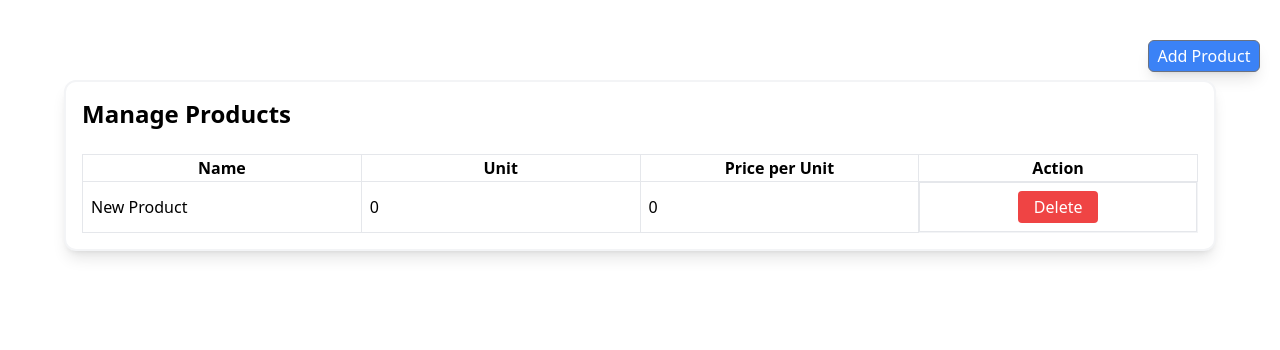
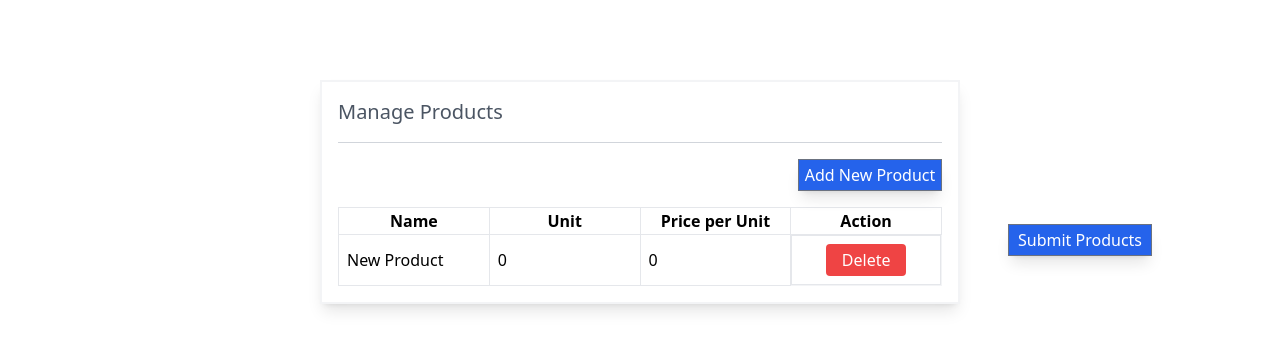
Before and after one commit to Salmanalfariz415/Grocery-Store-System, a Python web app: template templates/products.html in a window 1280 px wide. Shown: the top 350 px of the page. Run offline with Jinja, Linux system fonts and the light colour scheme; the template is opened without the code that fills it, so the values that code supplies are empty; some libraries are stand-ins or nearby versions.

Commit message:
Modified the design of the products page

```diff
--- a/static/script.js
+++ b/static/script.js
@@ -28,25 +28,31 @@ table.addEventListener("click", function (e) {
 
     // Check if it's the first row
     if (row === table.firstElementChild) {
-      // Reset the first row
       row.innerHTML = `
         <td class="border-2 p-2" contenteditable="true">New Product</td>
         <td class="border-2 p-2" contenteditable="true">0</td>
         <td class="border-2 p-2" contenteditable="true">0</td>
-        <td class="border-2 flex justify-center items-center p-2">
+        <td class="border-2 p-2 flex justify-center items-center">
           <button class="bg-red-500 text-white px-4 py-1 rounded delete-btn">
             Delete
           </button>
         </td>
       `;
     } else {
-      // Delete other rows
       row.remove();
     }
   }
  });
-// The key change is checking if (row === table.firstElementChild) to determine if it's the first row, then either resetting it or deleting it accordingly. This way:
 
-// First row: Clicking Delete resets the content back to defaults
-// Other rows: Clicking Delete removes them completely
-// Claude is AI and can make mistakes. Please double-check responses.
+async function addProduct(name, unit, price) {
+  const response = await fetch("http://127.0.0.1:5500/templates/products.html", {
+    method: "POST",
+    headers: {
+      "Content-Type": "application/json"
+    },
+    body: JSON.stringify({ name, unit, price })
+  });
+
+  const data = await response.json();
+  console.log(data);
+}
--- a/templates/products.html
+++ b/templates/products.html
@@ -9,37 +9,62 @@
 
 </head>
 
-<body class="bg-gray-40">
-    <button id="Add_Product" class="absolute top-10 right-5 w-[7rem] min-h-8
+<body class="bg-gray-40 grid ">
+
+  <div class="grid grid-cols-4">
+
+    <div class="col-span-1 "></div>
+
+    <div class="col-span-2 relative bg-white max-w-4xl mx-auto p-4 mt-20
+                border-2 border-gray-100 shadow-lg">
+
+
+          <h1 class="text-xl text-gray-600 mb-2 ">Manage Products</h1>
+          <hr class="my-4 border-gray-300 ">
+
+          <div class="flex justify-end grid grid-cols-2 grid-rows-1">
+            <!-- to make the button right-aligned -->
+            <div ></div>
+            <div class="flex justify-end">
+              <button id="Add_Product" class="row-span-1 col-span-1 w-[9rem] h-8
                                     border border-gray-500 flex
-                                 justify-center items-center
-                                 rounded-md shadow-lg
-                                 font-sans bg-blue-500 text-white">Add Product</button>
+                                    justify-center items-center shadow-lg
+                                    font-sans bg-blue-600 text-white  ">Add New Product</button>
+            </div>
+          </div>
+        <!-- the "table-fixed" makes sure that rows have fixed width -->
+            <table class="w-full border table-fixed mt-4">
 
-  <div class="relative bg-white max-w-6xl mx-auto p-4 mt-20 border-2 border-gray-100 rounded-xl shadow-lg">
-
-    <h1 class="text-2xl font-bold  mb-6">Manage Products</h1>
-    <!-- the table-fixed makes sure that rows have fixed width -->
-        <table class="w-full border table-fixed">
               <thead>
                 <th class="border border-gray-200">Name</th>
                 <th class="border border-gray-200 min-w-24">Unit</th>
                 <th class="border border-gray-200 ">Price per Unit</th>
                 <th class="border border-gray-200">Action</th>
               </thead>
+
               <tbody id="tableBody">
                 <tr>
                   <!-- contenteditable makes the cells editable -->
                   <td class="border p-2 " contenteditable="true">New Product</td>
                   <td class="border p-2" contenteditable="true">0</td>
                   <td class="border p-2" contenteditable="true">0</td>
-              <td class="border flex justify-center items-center p-2 ">
+                  <td class="border p-2 flex justify-center items-center">
                     <button class="bg-red-500 text-white px-4 py-1 rounded delete-btn">Delete</button>
                   </td>
                 </tr>
               </tbody>
             </table>
+    </div>
 
+<!-- col-span is not given...but still will get 3rd column -->
+    <div class="fixed top-56 right-32 flex flex-col gap-20">
+
+    <button id="Submit-Button" class="right-5 w-[9rem] min-h-8
+                                    border border-gray-500 flex
+                                    justify-center items-center shadow-lg
+                                    font-sans bg-blue-600 text-white">Submit Products</button>
+
+    </div>
 
     </div>
 
```
Lines whose indentation alone changed are shown as unchanged.
